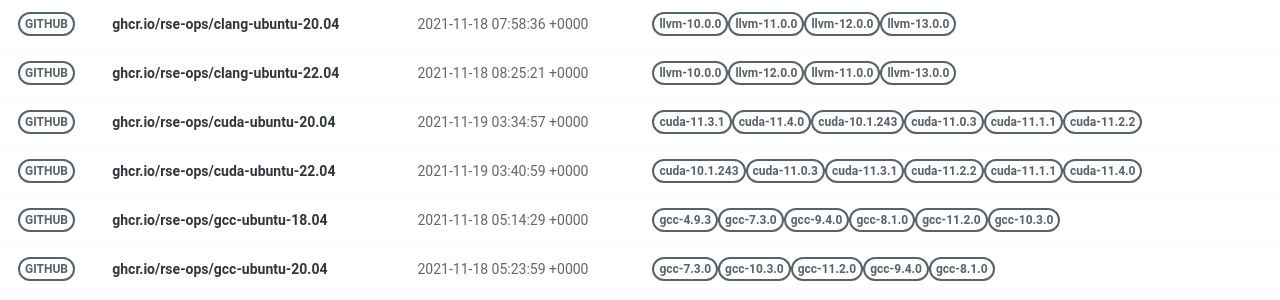
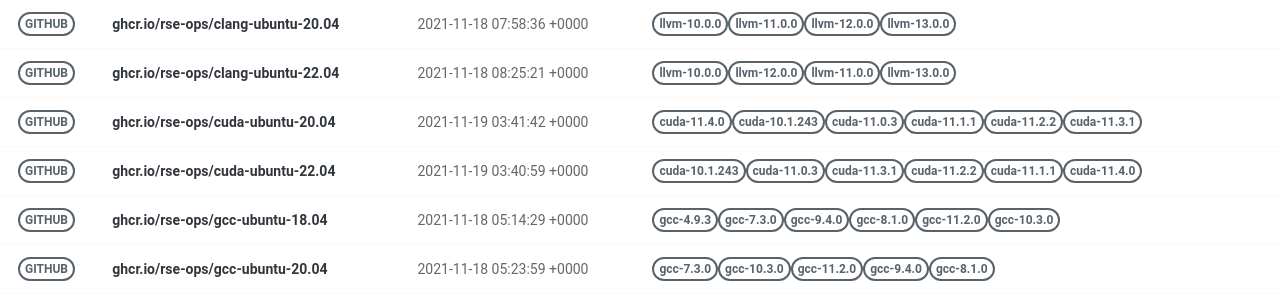
Before and after one commit to rse-ops/docker-images, a Jekyll site: the page built from pages/index.md, in a window 1280 px wide. Shown: the part 179-479 px from the top of the page. Built offline with Jekyll 4.4.1, drawn with Linux system fonts in a browser that asks for light colours; nearby versions of some CDN libraries.

Commit message:
Automated push to update library 2021-11-19

```diff
--- a/_library/ghcr.io-rse-ops-cuda-ubuntu-20.04.md
+++ b/_library/ghcr.io-rse-ops-cuda-ubuntu-20.04.md
@@ -1,14 +1,11 @@
 ---
 layout: container
 name: ghcr.io/rse-ops/cuda-ubuntu-20.04
-updated_at: 2021-11-19 03:34:57.925567
+updated_at: 2021-11-19 03:41:42.527881
 
 
 container_url: https://github.com/orgs/rse-ops/packages/container/package/cuda-ubuntu-20.04
 versions:
- - tag: cuda-11.3.1
-   dockerfile: https://github.com/rse-ops/docker-images/blob/main/ubuntu/cuda/Dockerfile
-   manifest: https://crane.ggcr.dev/manifest/ghcr.io/rse-ops/cuda-ubuntu-20.04:cuda-11.3.1
  - tag: cuda-11.4.0
    dockerfile: https://github.com/rse-ops/docker-images/blob/main/ubuntu/cuda/Dockerfile
    manifest: https://crane.ggcr.dev/manifest/ghcr.io/rse-ops/cuda-ubuntu-20.04:cuda-11.4.0
```
Also changed, not shown: other parts of _library/ghcr.io-rse-ops-cuda-ubuntu-20.04.md (+3 -0 lines).
